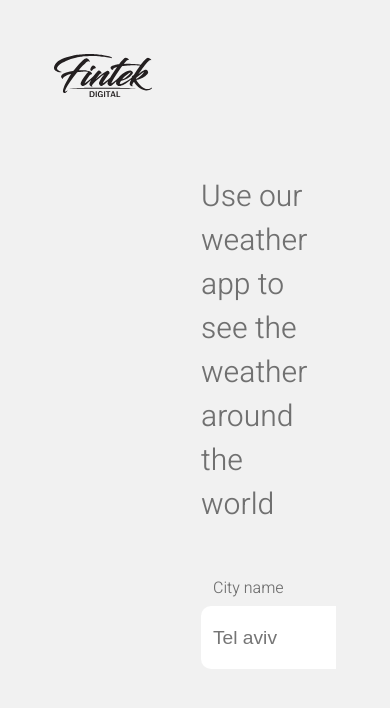
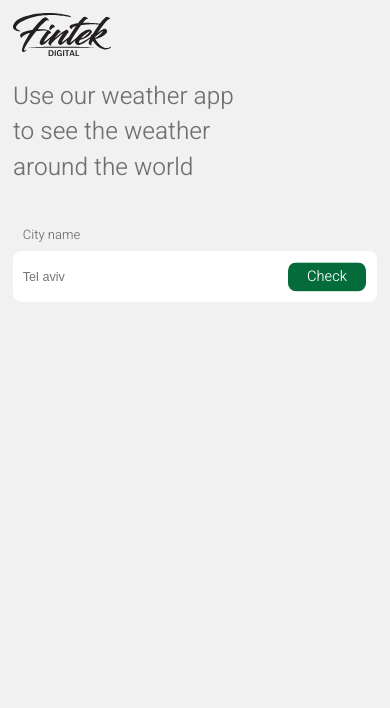
Before and after one commit to YairSadan/fintek-digital-task, a Next.js app in the folder frontend/: page / in a window 390 px wide. Shown: the top 708 px of the page. Built offline with nearby package versions, Linux system fonts and the light colour scheme.

Commit message:
Refactor CSS styles for weather components to use CSS variables and improve responsiveness

```diff
--- a/frontend/app/components/side/side.module.css
+++ b/frontend/app/components/side/side.module.css
@@ -1,26 +1,31 @@
-.logo {
-    margin-left: -49px;
-}
-
 .sidebar {
     display: flex;
     flex-direction: column;
     height: 100%;
-    padding-left: 49px;
+    padding-left: 3.063rem;
+
+    @media (max-width: 1190px) {
+        padding-left: 0;
+    }
 }
 
 .prompt {
-    margin-top: 121px;
-    margin-right: 160px;
-    max-width: 300px;
-    font: normal normal 300 30px/44px Heebo;
-    color: #707070;
+    margin-top: 35%;
+    margin-right: 10rem;
+    max-width: 18.75rem;
+    font: var(--font-light) 1.875rem/2.75rem var(--font-family);
+    color: var(--color-light-gray);
+
+    @media (max-width: 1190px) {
+        margin-right: 0;
+        margin-top: 18%;
+    }
 }
 .title {
-    margin-top: 50px;
-    margin-left: 12px;
-    font: normal normal 300 16px/22px Heebo;
-    color: #707070;
+    margin-top: 3.125rem;
+    margin-left: 0.75rem;
+    font: var(--font-light) 1rem/1.375rem var(--font-family);
+    color: var(--color-light-gray);
 }
 
 .inputContainer {
@@ -30,17 +35,17 @@
 
 .searchButton {
     position: absolute;
-    right: 14px;
+    right: 0.875rem;
     top: 50%;
     transform: translateY(-50%);
-    background: #046B3B 0% 0% no-repeat padding-box;
-    color: #FFFFFF;
+    background: var(--color-green) 0% 0% no-repeat padding-box;
+    color: var(--color-white);
     border: none;
-    border-radius: 10px;
+    border-radius: 0.625rem;
     cursor: pointer;
-    font: normal normal 300 18px/27px Heebo;
-    height: 36px;
-    width: 95px;
+    font: var(--font-light) 1.125rem/1.688rem var(--font-family);
+    height: 2.25rem;
+    width: 5.938rem;
 }
 
 .searchButton:hover {
@@ -48,16 +53,16 @@
 }
 
 .input {
-    background: #FFFFFF 0% 0% no-repeat padding-box;
-    border-radius: 10px;
+    background: var(--color-white) 0% 0% no-repeat padding-box;
+    border-radius: 0.625rem;
     border: 0px;
-    height: 63px;
+    height: 3.938rem;
     width: 100%;
     font-size: larger;
-    padding-left: 12px;
+    padding-left: 0.75rem;
 }
 .footer {
     margin-top: auto;
-    font: normal normal 300 14px/22px Heebo;
-    color: #707070;
+    font: var(--font-light) 0.875rem/1.375rem var(--font-family);
+    color: var(--color-light-gray);
 }
--- a/frontend/app/components/weather/current-weather/CurrentWeather.module.css
+++ b/frontend/app/components/weather/current-weather/CurrentWeather.module.css
@@ -1,26 +1,26 @@
 .mainInfo {
     text-align: center;
-    padding: 100px;
+    padding: var(--space-xl);
 }
 
 .temperature {
-    font: normal normal 500 130px/130px Heebo;
-    letter-spacing: -16.9px;
-    color: #ffffff;
+    font: var(--font-medium) 8.125rem/8.125rem var(--font-family);
+    letter-spacing: -0.8rem;
+    color: var(--color-white);
 }
 
 .celsiusBig {
-    width: 30px;
-    height: 30px;
-    border: 10px solid #EFEFEF;
+    width: 1.875rem;
+    height: 1.875rem;
+    border: 0.625rem solid #EFEFEF;
     border-radius: 50%;
     display: inline-block;
-    margin-bottom: 85px;
-    margin-left:3px ;
+    margin-bottom: 5.313rem;
+    margin-left: 0.188rem;
 }
 
 .weather {
-    font: normal normal 300 30px/30px Heebo;
-    color: #e8f1f2;
-    margin-top: -25px;
+    font: var(--font-light) 1.875rem/1.875rem var(--font-family);
+    color: var(--color-blue-gray);
+    margin-top: -1.563rem;
 }
--- a/frontend/app/components/weather/hourly-forecast/HourlyForecast.module.css
+++ b/frontend/app/components/weather/hourly-forecast/HourlyForecast.module.css
@@ -1,35 +1,36 @@
-
 .hourlyForecast {
   display: grid;
   grid-template-columns: repeat(5, 1fr);
-    gap: 35px;
+  gap: 2.188rem;
   margin-top: auto;
+
+  @media (max-width: 768px) {
+    gap: var(--space-lg);
   }
-
+}
 
 .hourContainer {
   display: flex;
   flex-direction: column;
   align-items: center;
-    padding-bottom: 20px;
+  padding-bottom: var(--space-lg);
 }
 
 .hour {
-    font: normal normal 300 18px/22px Heebo;
-    color: #A8C6CB;
+  font: var(--font-light) 1.125rem/1.375rem var(--font-family);
+  color: var(--color-light-blue);
 }
 
 .hourTemp {
-    font: normal normal 500 18px/22px Heebo;
+  font: var(--font-medium) 1.125rem/1.375rem var(--font-family);
   letter-spacing: 0px;
-    color: #FFFFFF;
+  color: var(--color-white);
 }
 
-
 .celsiusSmall {
-    width: 4px;
-    height: 4px;
-    border: 1px solid #EFEFEF;
+  width: var(--space-xs);
+  height: var(--space-xs);
+  border: 1px solid var(--color-white);
   border-radius: 50%;
   display: inline-block;
   margin-bottom: 10px;
--- a/frontend/app/components/weather/weather-details/WeatherDetails.module.css
+++ b/frontend/app/components/weather/weather-details/WeatherDetails.module.css
@@ -1,8 +1,12 @@
 .weatherDetails {
     display: grid;
     grid-template-columns: repeat(3, 1fr);
-    gap: 20px;
-    margin: 40px 0;
+    gap: var(--space-lg);
+    margin: calc(var(--space-xl) * 1.25) 0;
+
+    @media (max-width: 768px) {
+      gap: calc(var(--space-sm) * 0.75);
+    }
   }
 
   .detail {
@@ -12,11 +16,11 @@
   }
 
   .label {
-    font: normal normal 300 20px/30px Heebo;
-    color: #e8f1f2;
+    font: var(--font-light) 1.25rem/1.875rem var(--font-family);
+    color: var(--color-blue-gray);
   }
 
   .value {
-    font: normal normal 500 20px/30px Heebo;
-    color: #ffffff;
+    font: var(--font-medium) 1.25rem/1.875rem var(--font-family);
+    color: var(--color-white);
   }
--- a/frontend/app/components/weather/weather-header/WeatherHeader.module.css
+++ b/frontend/app/components/weather/weather-header/WeatherHeader.module.css
@@ -1,21 +1,25 @@
 .header {
-    margin-top: 50px;
+    margin-top: calc(var(--space-xl) * 1.5);
     display: flex;
     flex-direction: column;
     align-items: center;
+
+    @media (max-width: 768px) {
+      margin-top: var(--space-lg);
+    }
   }
 
   .city {
-    font: normal normal normal 26px/26px Heebo;
-    color: #e8f1f2;
+    font: var(--font-normal) 1.625rem/1.625rem var(--font-family);
+    color: var(--color-blue-gray);
   }
 
   .country {
-    font: normal normal 300 22px/22px Heebo;
-    color: #a8c6cb;
+    font: var(--font-light) 1.375rem/1.375rem var(--font-family);
+    color: var(--color-light-blue);
   }
 
   .timeAndDate {
-    font: normal normal 300 18px/22px Heebo;
-    color: #a8c6cb;
+    font: var(--font-light) 1.125rem/1.375rem var(--font-family);
+    color: var(--color-light-blue);
   }
--- a/frontend/app/components/weather/weather.module.css
+++ b/frontend/app/components/weather/weather.module.css
@@ -1,20 +1,29 @@
 .container {
-  background: #dde4e6 0% 0% no-repeat padding-box;
-  border-radius: 4px;
-  margin-left: 109px;
+  background: var(--color-light-teal) 0% 0% no-repeat padding-box;
+  border-radius: 0.25rem;
+  margin-left: 6.8125rem;
   height: 100%;
   display: flex;
   justify-content: center;
   align-items: center;
+
+  @media (max-width: 1190px) {
+    margin-left: 0;
+  }
 }
 
 .card {
-  background: #27737d 0% 0% no-repeat padding-box;
-  border-radius: 30px;
+  background: var(--color-teal) 0% 0% no-repeat padding-box;
+  border-radius: 1.875rem;
   height: 78%;
   width: 56%;
   display: flex;
   flex-direction: column;
   align-items: center;
-  min-height: 400px;
+
+  @media (max-width: 1190px) {
+    padding: 2%;
+    height: 95%;
+    width: 95%;
+  }
 }
--- a/frontend/app/globals.css
+++ b/frontend/app/globals.css
@@ -1,24 +1,63 @@
 :root {
+
   background: #F1F1F1 0% 0% no-repeat padding-box;
-  height: 100vh;
-  padding: 54px;
-  max-height: 100vh;
-  overflow: hidden;
+  padding: 3.375rem;
+  min-height: 100vh;
+  min-width: 300px;
+
+  @media (max-width: 768px) {
+    padding: 1.25rem;
+  }
+
+  @media (max-width: 480px) {
+    padding: 1rem;
+  }
+
+  /* Font styles */
+  --font-light: normal normal 300;
+  --font-normal: normal normal normal;
+  --font-medium: normal normal 500;
+
+  /* Font families */
+  --font-family: Heebo;
+
+  /* Colors */
+  --color-white: #FFFFFF;
+  --color-light-gray: #707070;
+  --color-light-blue: #A8C6CB;
+  --color-blue-gray: #e8f1f2;
+  --color-green: #046B3B;
+  --color-teal: #27737d;
+  --color-light-teal: #dde4e6;
+
+  /* Spacing */
+  --space-xs: 0.25rem;
+  --space-sm: 0.5rem;
+  --space-md: 1rem;
+  --space-lg: 1.5rem;
+  --space-xl: 2rem;
 }
 
 html,
 body {
-  max-width: 100vw;
-  height: 100vh;
-  overflow-x: hidden;
+  font-size: 100%;
+  height: 100%;
+
+  @media (max-width: 768px) {
+    font-size: 87.5%;
+  }
+
+  @media (max-width: 480px) {
+    font-size: 81.25%;
+  }
 }
 
 body {
-  color: var(--foreground);
-  background: var(--background);
-  font-family: Arial, Helvetica, sans-serif;
+  line-height: 1.5;
+
   -webkit-font-smoothing: antialiased;
   -moz-osx-font-smoothing: grayscale;
+
 }
 
 * {
--- a/frontend/app/page.module.css
+++ b/frontend/app/page.module.css
@@ -1,5 +1,21 @@
+.logo {
+  position: absolute;
+}
+
 .container {
   display: grid;
   grid-template-columns: 1fr 2fr;
-  height: calc(100vh - 108px);
+  height: calc(100vh - 6.75rem);
+
+  @media (max-width: 1300px) {
+    grid-template-columns: 1fr 3fr;
+    margin-left: -3.063rem;
+  }
+
+  @media (max-width: 1190px) {
+    grid-template-columns: 1fr;
+    margin-left: 0;
+    gap: 2rem;
+    height: auto;
+  }
 }
```
Lines whose indentation alone changed are shown as unchanged.
